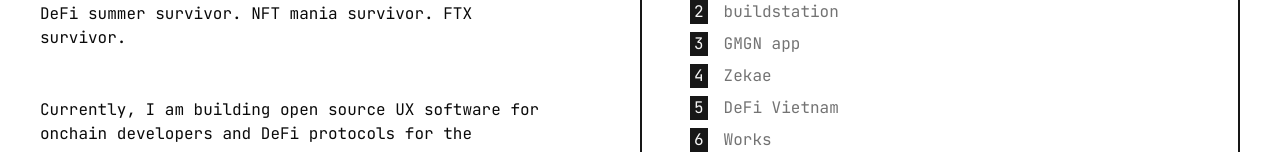
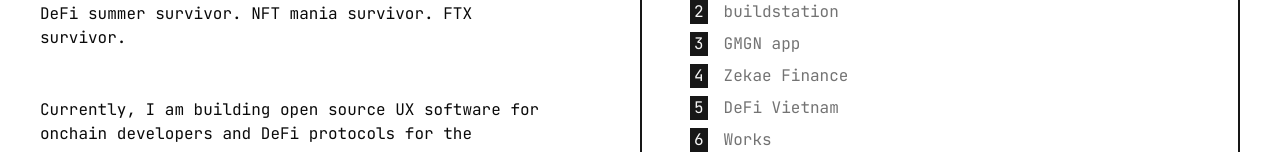
Before and after one commit to zxstim/zxstim, a Next.js app: page / in a window 1280 px wide. Shown: the part 258-410 px from the top of the page. Built offline with nearby package versions, Linux system fonts and the light colour scheme; no server answers.

Commit message:
fix: home

```diff
--- a/app/page.tsx
+++ b/app/page.tsx
@@ -21,7 +21,7 @@ export default function Home() {
     },
     {
       id: 4,
-      name: 'Zekae',
+      name: 'Zekae Finance',
       url: 'https://zekae.com'
     },
     {
@@ -107,193 +107,4 @@ export default function Home() {
       <KeyboardNav keyboardNavItems={keyboardNavItems} />
     </div>
   )
-
-  // return (
-  //   <>
-  //     <div className="flex flex-col gap-4">
-  //       <div className="flex flex-col gap-4 border-2 border-primary rounded-md p-6">
-  //         <div className="flex flex-row gap-4">
-  //           <Image
-  //             src="/zxstim.svg"
-  //             alt="ZxStim"
-  //             width={80}
-  //             height={80}
-  //             className="rounded-full border-2 border-primary"
-  //           />
-  //           <div className="flex flex-col justify-between">
-  //             <h1 className="scroll-m-20 text-4xl font-extrabold tracking-tight">
-  //               ZxStim
-  //             </h1>
-  //             <p>currently on my oss/acc arc</p>
-  //           </div>
-  //         </div>
-  //         <div className="flex flex-row gap-2 items-center mt-2">
-  //           <div className="bg-green-500 rounded-full p-2 w-fit"></div>
-  //           <p className="text-sm italic">Open to discuss opportunities</p>
-  //         </div>
-  //         <div className="flex flex-wrap gap-2 items-center">
-  //           <Button variant="outline" asChild>
-  //             <Link className="flex flex-row gap-2" href="/cv">
-  //               <FolderClosed size={18} /> CV File
-  //             </Link>
-  //           </Button>
-  //           <Button
-  //             asChild
-  //             className="flex flex-row gap-2 bg-blue-500 text-secondary"
-  //             variant="outline"
-  //           >
-  //             <a href="https://x.com/zxstim">
-  //               Twitter
-  //             </a>
-  //           </Button>
-  //           <Button
-  //             asChild
-  //             className="flex flex-row gap-2 bg-primary text-secondary"
-  //             variant="outline"
-  //           >
-  //             <a href="https://github.com/zxstim">
-  //               GitHub
-  //             </a>
-  //           </Button>
-  //           <Button
-  //             asChild
-  //             className="flex flex-row gap-2 bg-primary text-secondary"
-  //             variant="outline"
-  //           >
-  //             <a href="mailto:zxstim@gmail.com">
-  //               Email
-  //             </a>
-  //           </Button>
-  //         </div>
-  //       </div>
-  //       <div className="grid grid-cols-1 md:grid-cols-2 gap-4">
-  //         <div className="flex flex-col gap-4 border-2 border-primary rounded-md p-6">
-  //           <h1 className="scroll-m-20 text-xl font-extrabold tracking-tight">
-  //             Developer at{" "}
-  //             <a className="text-blue-600" href="https://www.blockcmd.com">
-  //               <span className="inline-flex">
-  //                 <span className="mr-1">BlockCMD</span>
-  //                 <ExternalLink />
-  //               </span>
-  //             </a>
-  //           </h1>
-  //           <p>A product lab specializing in crypto and onchain protocols</p>
-  //         </div>
-  //         <div className="flex flex-col gap-4 border-2 border-primary rounded-md p-6">
-  //           <h1 className="scroll-m-20 text-xl font-extrabold tracking-tight">
-  //             Core contributor in{" "}
-  //             <a className="text-blue-600" href="https://www.buildstation.org">
-  //               <span className="inline-flex">
-  //                 <span className="mr-1">buildstation</span>
-  //                 <ExternalLink />
-  //               </span>
-  //             </a>
-  //           </h1>
-  //           <p>A community initiative and grant platform for builders.</p>
-  //         </div>
-  //       </div>
-  //       <div className="grid grid-cols-1 md:grid-cols-2 gap-4">
-  //         <div className="flex flex-col gap-4 border-2 border-primary rounded-md p-6">
-  //           <h1 className="scroll-m-20 text-xl font-extrabold tracking-tight">
-  //             Developer Advocate at{" "}
-  //             <a className="text-blue-600" href="https://kaia.io">
-  //               <span className="inline-flex">
-  //                 <span className="mr-1">Kaia</span>
-  //                 <ExternalLink />
-  //               </span>
-  //             </a>
-  //           </h1>
-  //           <p>
-  //             A leading Layer 1 public blockchain designed for tomorrow&apos;s
-  //             on-chain world.
-  //           </p>
-  //         </div>
-  //         <div className="flex flex-col gap-4 border-2 border-primary rounded-md p-6">
-  //           <h1 className="scroll-m-20 text-xl font-extrabold tracking-tight">
-  //             Editor at{" "}
-  //             <a className="text-blue-600" href="https://www.defi.vn">
-  //               <span className="inline-flex">
-  //                 <span className="mr-1">DeFi.vn</span>
-  //                 <ExternalLink />
-  //               </span>
-  //             </a>
-  //           </h1>
-  //           <p>A wikipedia about decentralized finance for Vietnamese</p>
-  //         </div>
-  //       </div>
-  //       <div className="flex flex-row gap-2 border-2 p-6 border-dashed border-muted-foreground rounded-md h-[200px] items-center justify-center mb-8">
-  //         <Hourglass className="text-muted-foreground h-6 w-6 md:h-8 md:w-8" />
-  //         <h1 className="text-md md:text-xl font-semibold text-muted-foreground">
-  //           New updates are coming soon...
-  //         </h1>
-  //       </div>
-  //       <div className="flex flex-col gap-4 mt-12 mb-6 items-center">
-  //         <div className="border-2 border-dashed border-muted-foreground w-[100px]"></div>
-  //         <h1 className="text-md md:text-xl font-semibold text-muted-foreground text-center">
-  //           Past works below
-  //         </h1>
-  //         <ArrowDown className="text-muted-foreground h-6 w-6 md:h-8 md:w-8" />
-  //       </div>
-  //       <div className="grid grid-cols-1 md:grid-cols-2 gap-4">
-  //         <div className="flex flex-col gap-4 border-2 border-primary rounded-md p-6">
-  //           <h1 className="scroll-m-20 text-xl font-extrabold tracking-tight">
-  //             VP of Product and Sales at{" "}
-  //             <a
-  //               className="text-blue-600"
-  //               href="https://vietpay.com"
-  //               target="_blank"
-  //             >
-  //               <span className="inline-flex">
-  //                 <span className="mr-1">Vietpay</span>
-  //                 <ExternalLink />
-  //               </span>
-  //             </a>
-  //           </h1>
-  //           <p>
-  //             Innovative commercial banking platform for Vietnamese SMEs that
-  //             help them to accept payments, and scale at a push of button.
-  //           </p>
-  //         </div>
-  //         <div className="flex flex-col gap-4 border-2 border-primary rounded-md p-6">
-  //           <h1 className="scroll-m-20 text-xl font-extrabold tracking-tight">
-  //             APAC Head of Sales at{" "}
-  //             <a
-  //               className="text-blue-600"
-  //               href="https://crypto.unlimit.com"
-  //               target="_blank"
-  //             >
-  //               <span className="inline-flex">
-  //                 <span className="mr-1">Unlimit Crypto</span>
-  //                 <ExternalLink />
-  //               </span>
-  //             </a>
-  //           </h1>
-  //           <p>
-  //             Next generation fiat on-ramp backed by a battled-tested payment
-  //             enterprise with global coverage and over 1000+ payment methods.
-  //           </p>
-  //         </div>
-  //         <div className="flex flex-col gap-4 border-2 border-primary rounded-md p-6">
-  //           <h1 className="scroll-m-20 text-xl font-extrabold tracking-tight">
-  //             Founder at{" "}
-  //             <a
-  //               className="text-blue-600"
-  //               href="https://pyhash.com"
-  //               target="_blank"
-  //             >
-  //               <span className="inline-flex">
-  //                 <span className="mr-1">Pyhash</span>
-  //                 <ExternalLink />
-  //               </span>
-  //             </a>
-  //           </h1>
-  //           <p>
-  //             Digital asset management institution providing after market
-  //             support and treasury management solutions.
-  //           </p>
-  //         </div>
-  //       </div>
-  //     </div>
-  //   </>
-  // );
 }
```
